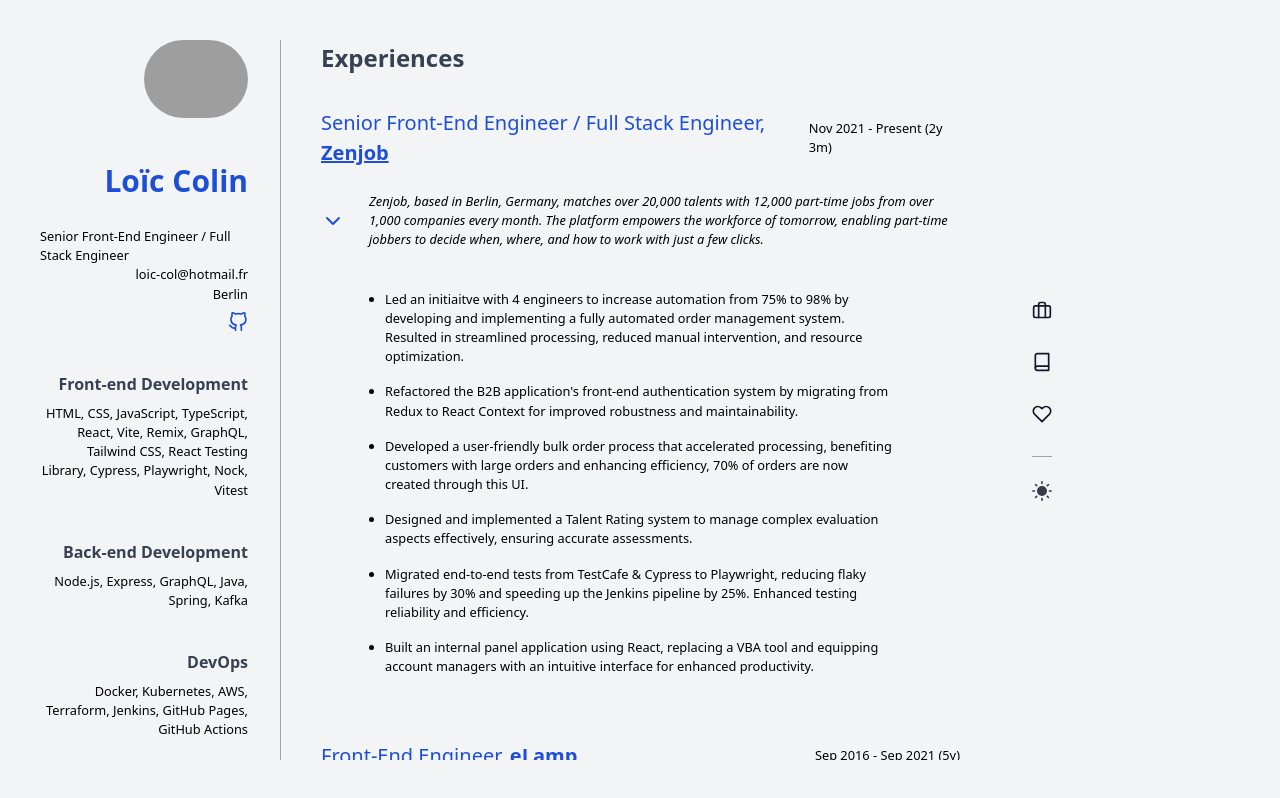
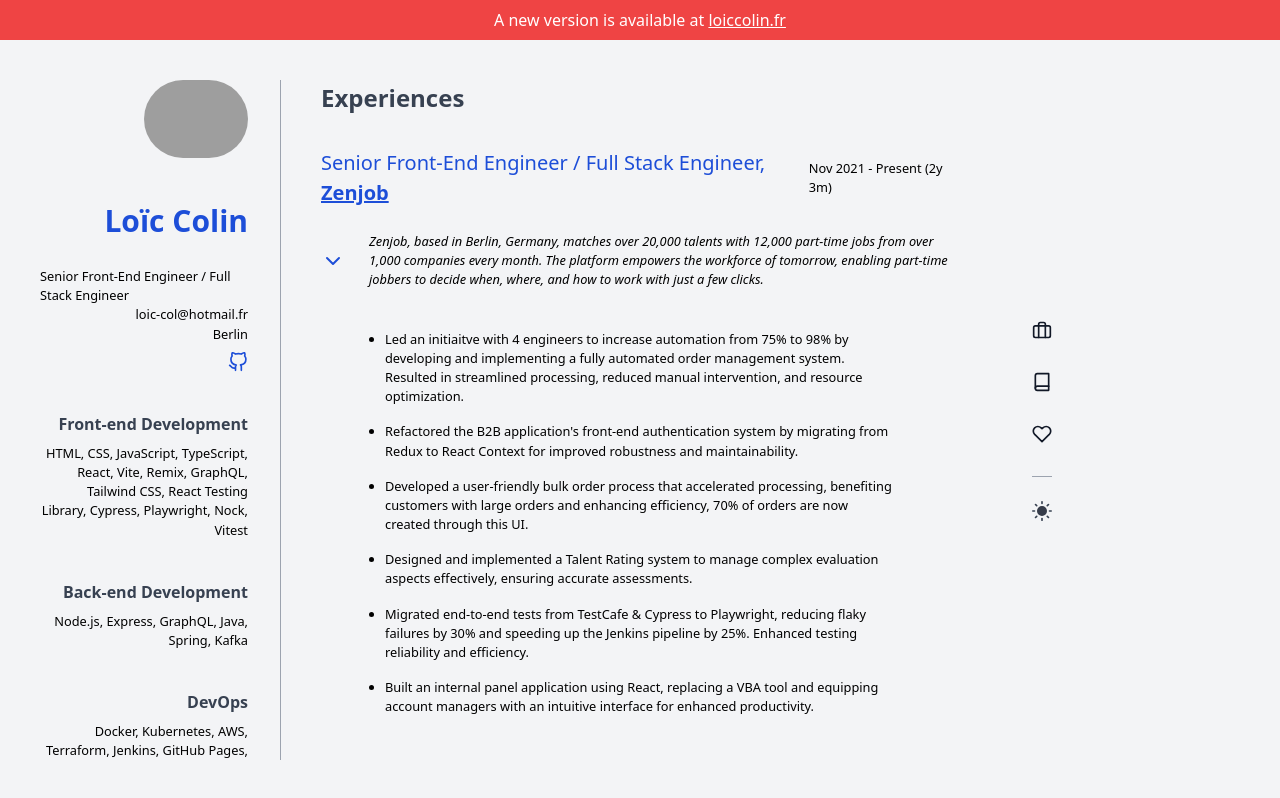
Before and after one commit to LoicCol/loic-resume, a React (Vite) app: page / in a window 1280 px wide. Built offline with nearby package versions, Linux system fonts and the light colour scheme; grey boxes are pictures that could not be loaded.

Commit message:
new version banner

```diff
--- a/src/App.tsx
+++ b/src/App.tsx
@@ -25,7 +25,13 @@
 
   return (
     <DarkThemeWrapper isDark={isDark}>
-      <div className="z-10 flex w-full flex-col sm:max-w-screen-xl sm:flex-row sm:p-0">
+      <div className="fixed left-0 top-0 z-50 w-full bg-red-500 py-2 text-center text-white">
+        A new version is available at{" "}
+        <a href="https://loiccolin.fr" className="underline">
+          loiccolin.fr
+        </a>
+      </div>
+      <div className="z-10 mt-10 flex w-full flex-col sm:max-w-screen-xl sm:flex-row sm:p-0">
         <div className="scrollbar w-full border-gray-400 sm:w-1/5 sm:overflow-auto sm:pr-8">
           <Basics
             basics={resume.basics}
```
